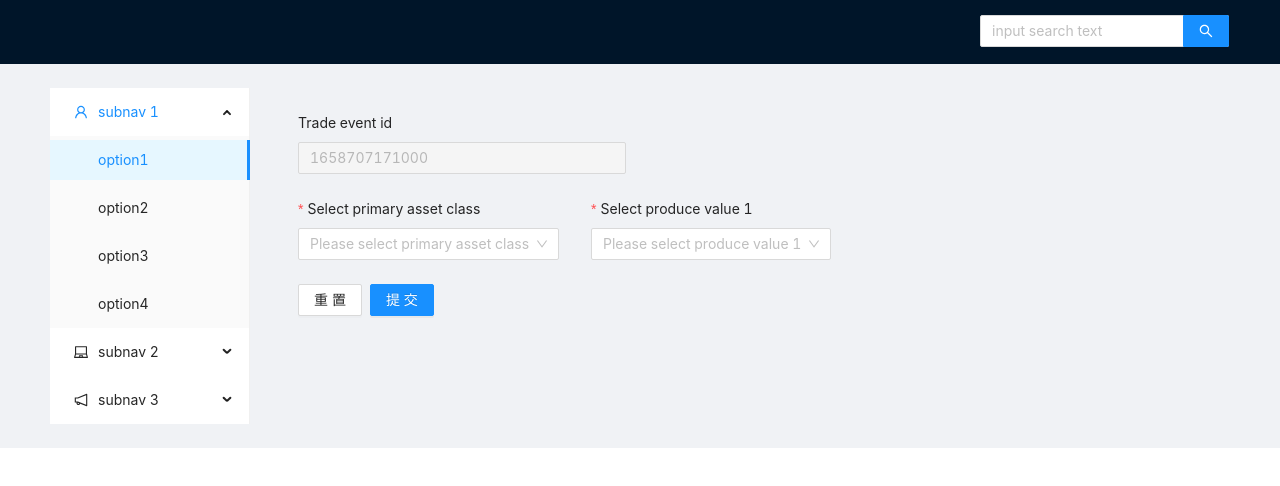
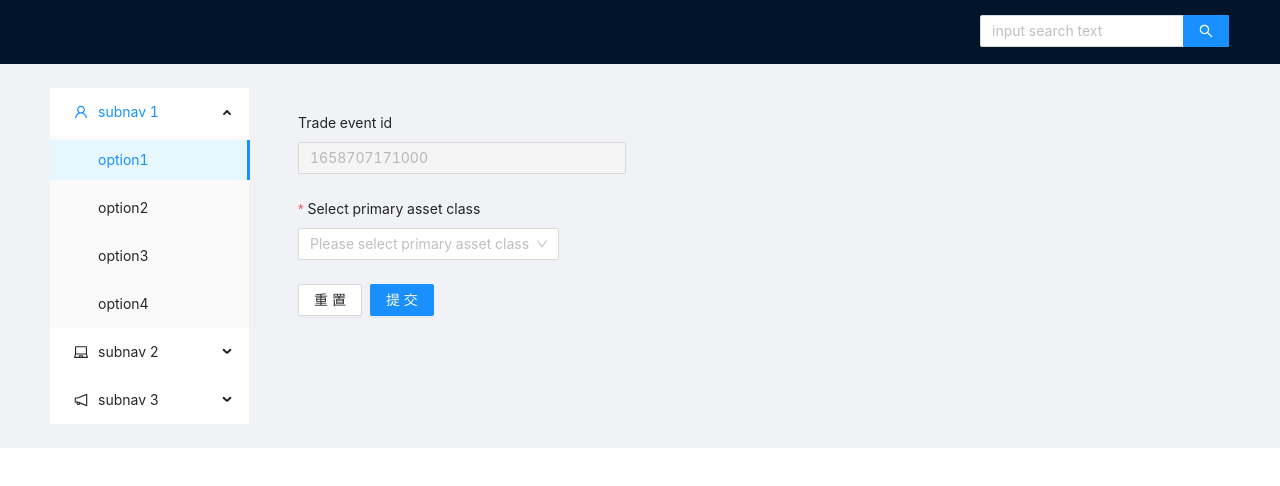
Before and after one commit to LinZikai1996/DataQualityPrediction, a React (Create React App) app in the folder dqp-react/: page / in a window 1280 px wide. Shown: the top 486 px of the page. Built offline with nearby package versions, Linux system fonts and the light colour scheme.

Commit message:
update prodece select

```diff
--- a/dqp-react/src/components/SideBar/DataForm/ProduceSelect/index.jsx
+++ b/dqp-react/src/components/SideBar/DataForm/ProduceSelect/index.jsx
@@ -5,7 +5,7 @@ import {
 
 export default class ProduceSelect extends Component {
   render() {
-    const {assetClass, assetClassName, assetClassLabel, } = this.props
+    const {assetClass, assetClassName, assetClassLabel, updateProduceSelectValue} = this.props
     return (
         <ProFormSelect
             name={assetClassName}
@@ -83,7 +83,9 @@ export default class ProduceSelect extends Component {
                       Other: 'Other',
                     }
                   default:
-                    break;
+                    return {
+                      TBA: 'TBA',
+                    }
                 }
               }
             }
@@ -93,7 +95,7 @@ export default class ProduceSelect extends Component {
             // 这里使用了select的onChange方法
             // 必须使用这样的写法来进行调用onChange方法
             onChange:(value) => {
-                this.setState({primaryAssetClass: value})
+              updateProduceSelectValue({[assetClassName]: value})
             },
             }}
         />
--- a/dqp-react/src/components/SideBar/DataForm/index.jsx
+++ b/dqp-react/src/components/SideBar/DataForm/index.jsx
@@ -1,22 +1,37 @@
 import React, { Component } from 'react'
 import {
     ProForm,
-    ProFormCheckbox,
-    ProFormDigit,
-    ProFormDigitRange,
     ProFormGroup,
-    ProFormRadio,
-    ProFormRate,
     ProFormSelect,
-    ProFormSwitch,
     ProFormText,
-    ProFormDependency,
   } from '@ant-design/pro-components';
+
+import ProduceSelect from './ProduceSelect';
 
 export default class DataForm extends Component {
 
   state = {
     tradeEventId: new Date().getTime()
+  }
+
+  updateProduceSelectValue = (stateObj) => {
+    this.setState(stateObj)
+  }
+
+  getComponentProduceValue = (assetClass, assetClassName, assetClassLabel) => {
+    console.log("assetClass is " + assetClass)
+    if (assetClass !== undefined && assetClass !== 'TBA'){
+      return (
+        <ProduceSelect
+          assetClass={assetClass}
+          assetClassName={assetClassName}
+          assetClassLabel={assetClassLabel}
+          updateProduceSelectValue={this.updateProduceSelectValue}
+        />
+      )
+    } else {
+      return null
+    }
   }
 
   render() {
@@ -59,39 +74,10 @@ export default class DataForm extends Component {
                   },
                 }}
               />
-              <ProFormSelect
-                name="produce_value_1"
-                label="Select produce value 1"
-                valueEnum={
-                  () => {
-                    const primaryAssetClass = this.state.primaryAssetClass
-                    switch (primaryAssetClass) {
-                      case 'Commodity':
-                        return {
-                          Agricultural: 'Agricultural',
-                          Energy: 'Energy',
-                          Metals: 'Metals',
-                        }
-                      case 'Credit':
-                        return {
-                          Exotic: 'Exotic',
-                          SingleName: 'SingleName',
-                        }
-                      default:
-                        break;
-                    }
-                  }
-                }
-                placeholder="Please select produce value 1"
-                rules={[{ required: true, message: 'Please select produce value 1!' }]}
-                fieldProps={{
-                  // 这里使用了select的onChange方法
-                  // 必须使用这样的写法来进行调用onChange方法
-                  onChange:(value) => {
-                    this.setState({primaryAssetClass: value})
-                  },
-                }}
-              />
+              {this.getComponentProduceValue(this.state.primaryAssetClass, 'produce_value_1', 'produce value 1')}
+              {this.getComponentProduceValue(this.state.produce_value_1, 'produce_value_2', 'produce value 2')}
+              {this.getComponentProduceValue(this.state.produce_value_2, 'produce_value_3', 'produce value 3')}
+
             </ProFormGroup>
         </ProForm>
       </div>
```
